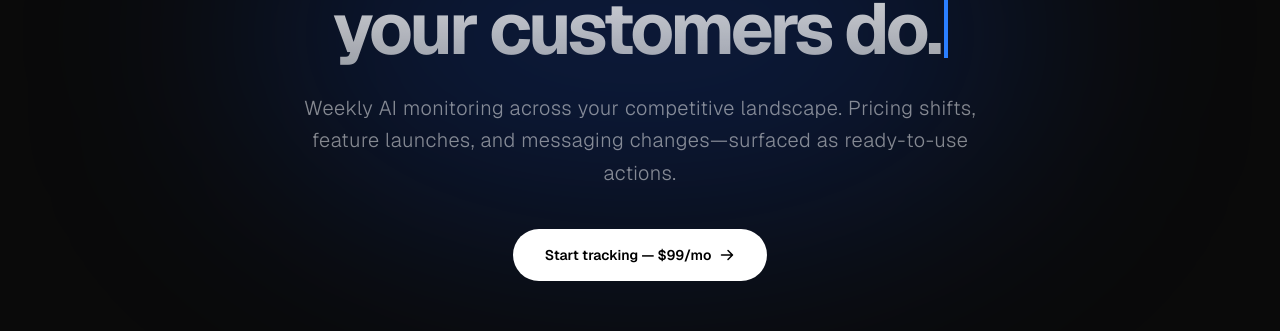
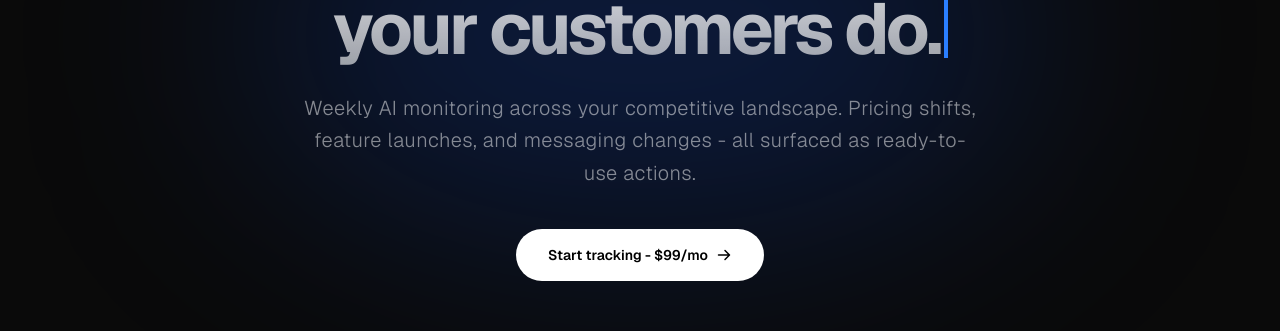
Before and after one commit to IManss-ai/competitor-analyzer, a Next.js app in the folder frontend/: page / in a window 1280 px wide. Shown: the part 341-672 px from the top of the page. Built offline with nearby package versions, Linux system fonts and the light colour scheme.

Commit message:
fix(landing): replace em-dashes with hyphens in hero copy

```diff
--- a/frontend/src/app/page.tsx
+++ b/frontend/src/app/page.tsx
@@ -69,7 +69,7 @@ export default function LandingPage() {
           <TypewriterHeading />
 
           <p className="text-lg md:text-xl text-white/50 max-w-2xl leading-relaxed mb-10 font-light tracking-wide">
-            Weekly AI monitoring across your competitive landscape. Pricing shifts, feature launches, and messaging changes—surfaced as ready-to-use actions.
+            Weekly AI monitoring across your competitive landscape. Pricing shifts, feature launches, and messaging changes - all surfaced as ready-to-use actions.
           </p>
 
           <div className="flex flex-col sm:flex-row items-center gap-4 w-full sm:w-auto">
@@ -78,7 +78,7 @@ export default function LandingPage() {
               className="relative group w-full sm:w-auto inline-flex items-center justify-center gap-2 px-8 py-4 bg-white text-black text-sm font-semibold rounded-full overflow-hidden transition-transform hover:scale-105 active:scale-95"
             >
               <div className="absolute inset-0 bg-gradient-to-r from-transparent via-white/50 to-transparent -translate-x-full group-hover:animate-[glint_1.5s_ease-in-out_infinite]" />
-              Start tracking — $99/mo
+              Start tracking - $99/mo
               <ArrowRight size={16} weight="bold" />
             </Link>
           </div>
```
